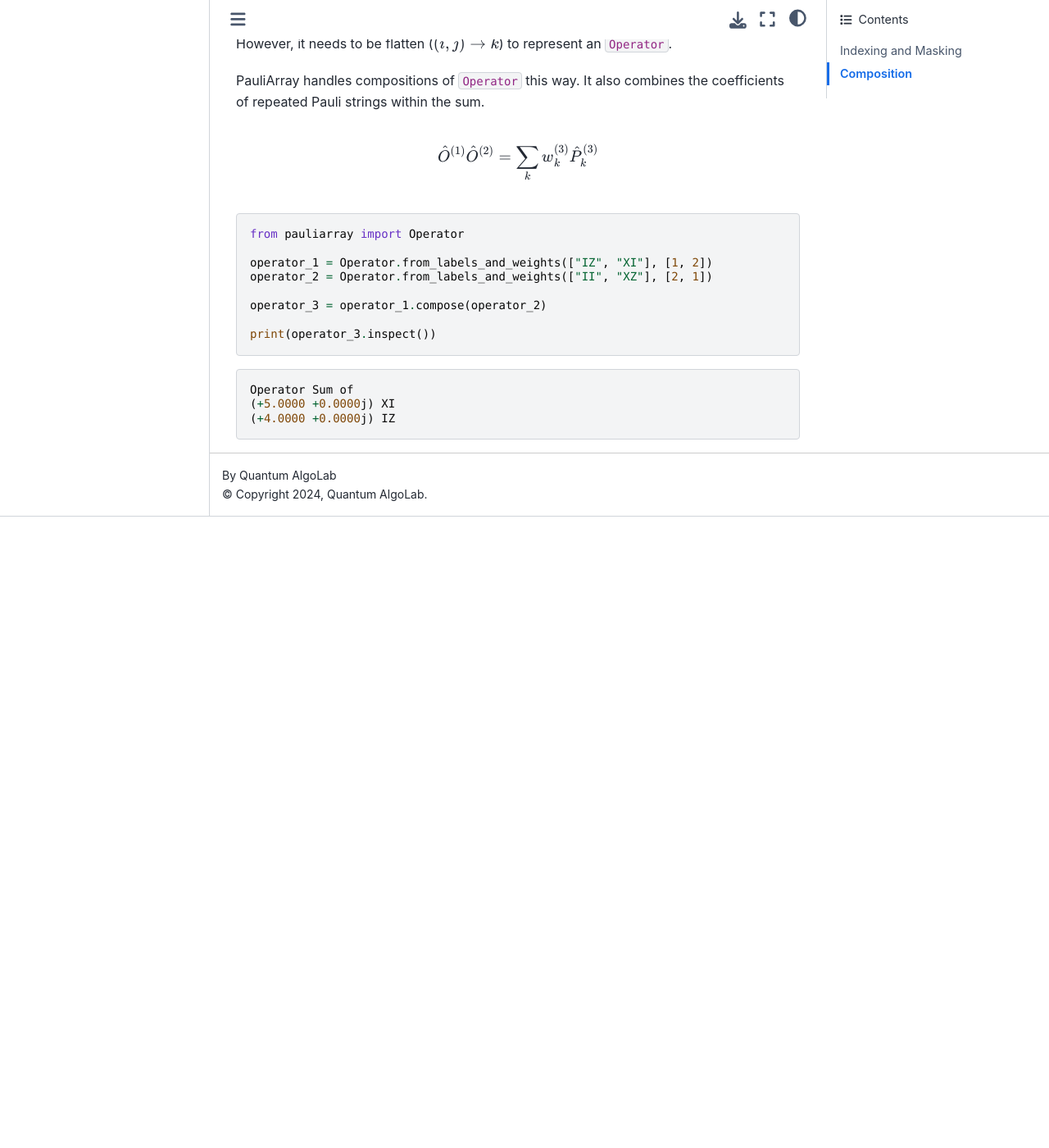
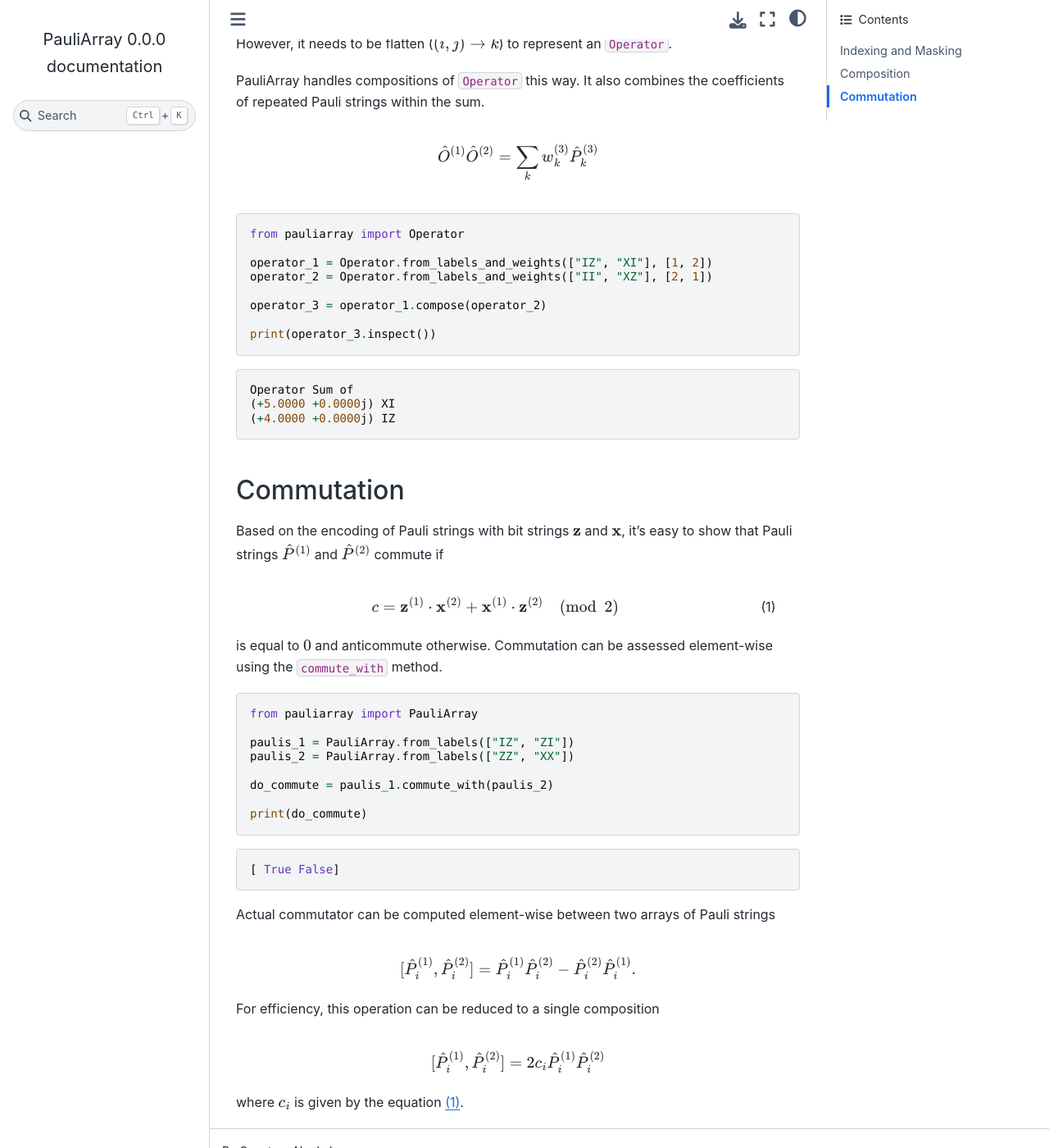
Before and after one commit to algolab-quantique/pauliarray, a Sphinx documentation site: the page built from documentation/source/operations.rst, in a window 1280 px wide and 1400 px high, scrolled down 2044 px. Shown: the whole window at 82% size. Built offline with Sphinx 7.4.7 and the Sphinx Book theme 1.1.4, drawn with Linux system fonts in a browser that asks for light colours; before the commit the page ends 2674 px from its top, so only the background shows below that.

Commit message:
Documentation

```diff
--- a/documentation/source/data_structures.rst
+++ b/documentation/source/data_structures.rst
@@ -14,7 +14,7 @@
 
     \hat{Z}^{\mathbf{z}} \equiv  \bigotimes_{q=0}^{n-1} \hat{Z}^{z_q}
 
-with :math:`z_q` the :math:`q` th components of the bit string  :math:`\mathbf{z}`.
+with :math:`z_q` the :math:`q` th components of the bit string  :math:`\mathbf{z}`. The dot product :math:`\mathbf{z} \cdot \mathbf{x}` counts the number of :math:`\hat{Y}` operators so the factor :math:`(-i)^{\mathbf{z} \cdot \mathbf{x}}` compensates the factors coming from :math:`\hat{Z}\hat{X} = i\hat{Y}`.
 
 
 ----------
--- a/documentation/source/operations.rst
+++ b/documentation/source/operations.rst
@@ -119,3 +119,53 @@
     Operator Sum of
     (+5.0000 +0.0000j) XI
     (+4.0000 +0.0000j) IZ
+
+
+
+-----------
+Commutation
+-----------
+
+Based on the encoding of Pauli strings with bit strings :math:`\mathbf{z}` and :math:`\mathbf{x}`, it's easy to show that Pauli strings :math:`\hat{P}^{(1)}` and :math:`\hat{P}^{(2)}` commute if
+
+.. math::
+    :name: do_commute
+
+    c = \mathbf{z}^{(1)} \cdot \mathbf{x}^{(2)} + \mathbf{x}^{(1)} \cdot \mathbf{z}^{(2)} \pmod{2}
+
+is equal to :math:`0` and anticommute otherwise. Commutation can be assessed element-wise using the :code:`commute_with` method.
+
+.. code:: python
+
+    from pauliarray import PauliArray
+
+    paulis_1 = PauliArray.from_labels(["IZ", "ZI"])
+    paulis_2 = PauliArray.from_labels(["ZZ", "XX"])
+
+    do_commute = paulis_1.commute_with(paulis_2)
+
+    print(do_commute)
+
+.. code::
+
+    [ True False]
+
+Actual commutator can be computed element-wise between two arrays of Pauli strings
+
+.. math::
+
+    [\hat{P}^{(1)}_i, \hat{P}^{(2)}_i] = \hat{P}^{(1)}_i \hat{P}^{(2)}_i - \hat{P}^{(2)}_i \hat{P}^{(1)}_i
+    .
+
+
+For efficiency, this operation can be reduced to a single composition
+
+.. math::
+
+    [\hat{P}^{(1)}_i, \hat{P}^{(2)}_i] = 2c_i \hat{P}^{(1)}_i \hat{P}^{(2)}_i
+
+where :math:`c_i` is given by the equation :eq:`do_commute`.
+
+
+
+.. is $1$ if $[\hat{P}^{(1)}_i, \hat{P}^{(2)}_j] \neq 0$.
```
